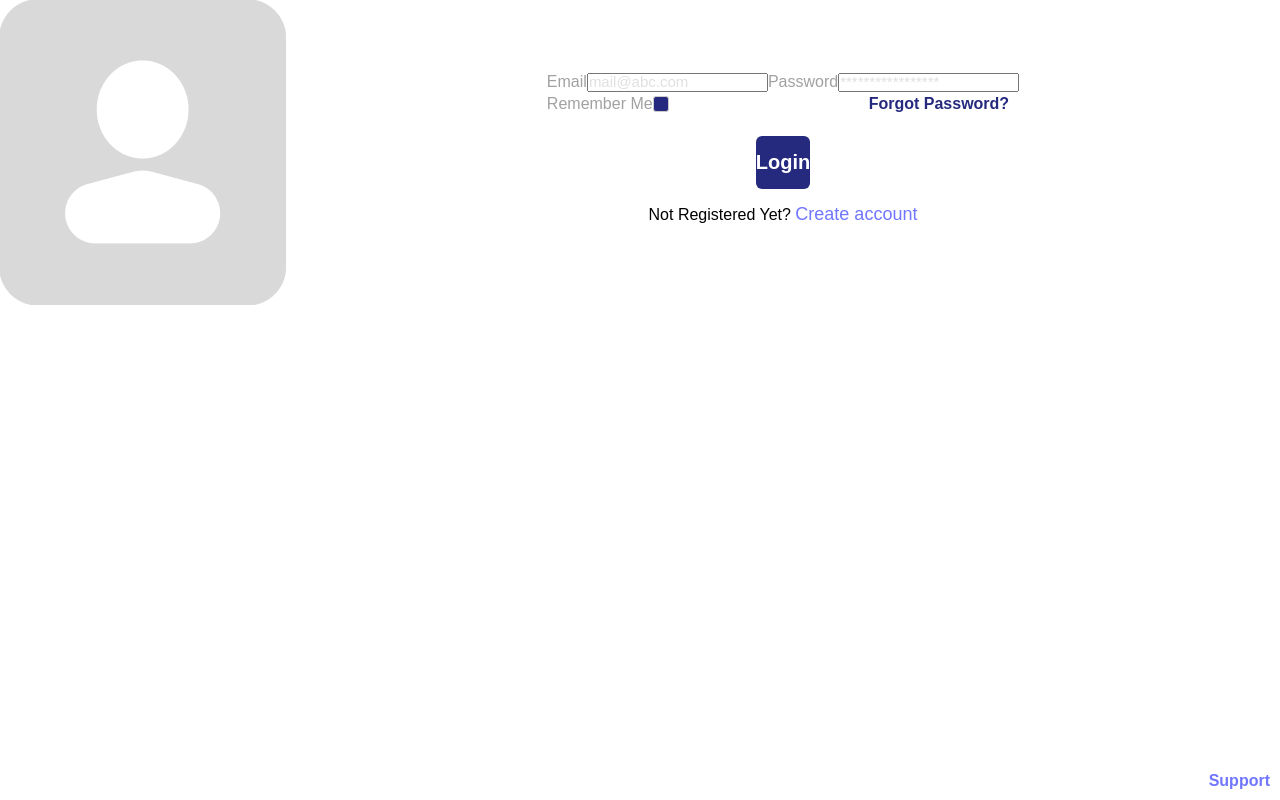
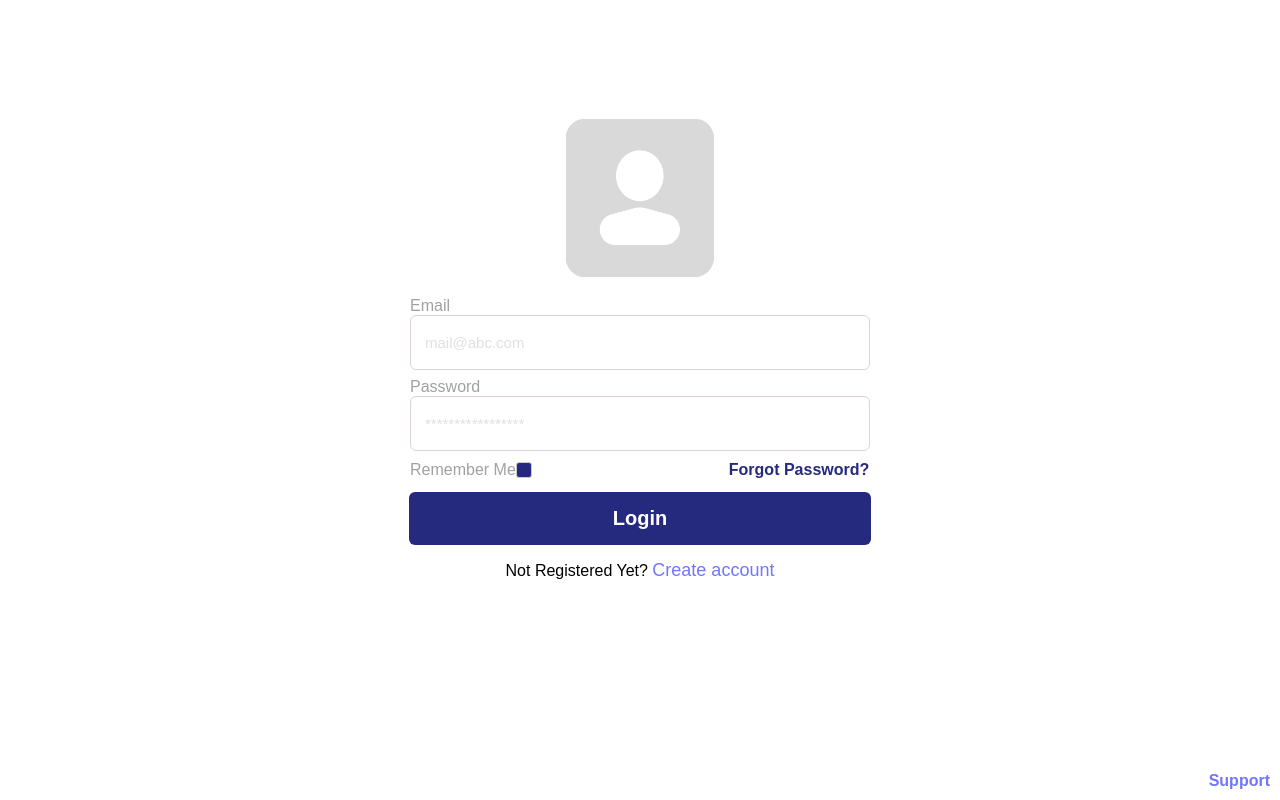
Before and after one commit to GachiKesha/WeLearn, a React (Create React App) app in the folder Frontend_WeLearn/: page / in a window 1280 px wide. Built offline with nearby package versions, Linux system fonts and the light colour scheme.

Commit message:
Update login.css

```diff
--- a/Frontend_WeLearn/src/components/pages/login.css
+++ b/Frontend_WeLearn/src/components/pages/login.css
@@ -1,12 +1,12 @@
-.container {
-    padding: 0 15px;
+.container1 {
+  padding: 99px 27px;
   min-height: 91vh;
   justify-content: center;
   flex-direction: column;
   background-color: var(--background-color);
 }
 
-  .post {
+.post1 {
   display: flex;
   flex-direction: column;
   background: #fff;
@@ -16,12 +16,12 @@
 }
 
 
-  .container img{
+.container1 img{
   width: 148px;
   height: 158px;
 }
 
-  .post input {
+.post1 input {
   height: 55px;
   width: 100%;
   border: 1px solid #DED2D9;
@@ -30,14 +30,9 @@
   font-size: 1rem;
   padding: 0 14px;
 }
-  .post input:focus {
+.post1 input:focus {
   outline: none;
   background: #ffffff;
-  }
-
-  ::placeholder {
-    color: #E0E0E0;
-    font-size: 15px;
 }
 
 .link {
@@ -58,14 +53,11 @@
   font-size: 1.25rem;
   font-weight: 600;
   transition: 0.2s ease;
+  width: 104%;
 }
 
 .link .login:hover {
   background: #7076FE;
-  }
-
-  a {
-    text-decoration: none;
 }
 
 .link .createAcc {
@@ -81,7 +73,7 @@
 .forgot-link {
   color: #262A7F;
   font-size: 16px;
-    margin-left: 190px;
+  margin-left: 187px;
   font-weight: 650;
 }
 
@@ -111,16 +103,12 @@
   margin-bottom: 20px;
 }
 
-  label {
-    font-weight: normal;
-    color: #A1A1A1;
 
-  }
 
 .checkbox-container {
   display: flex;
   align-items: center;
-    margin: 3px 0 15px;
+  margin: 2px 0 5px
 }
 
 .checkmark {
```
Lines whose indentation alone changed are shown as unchanged.
